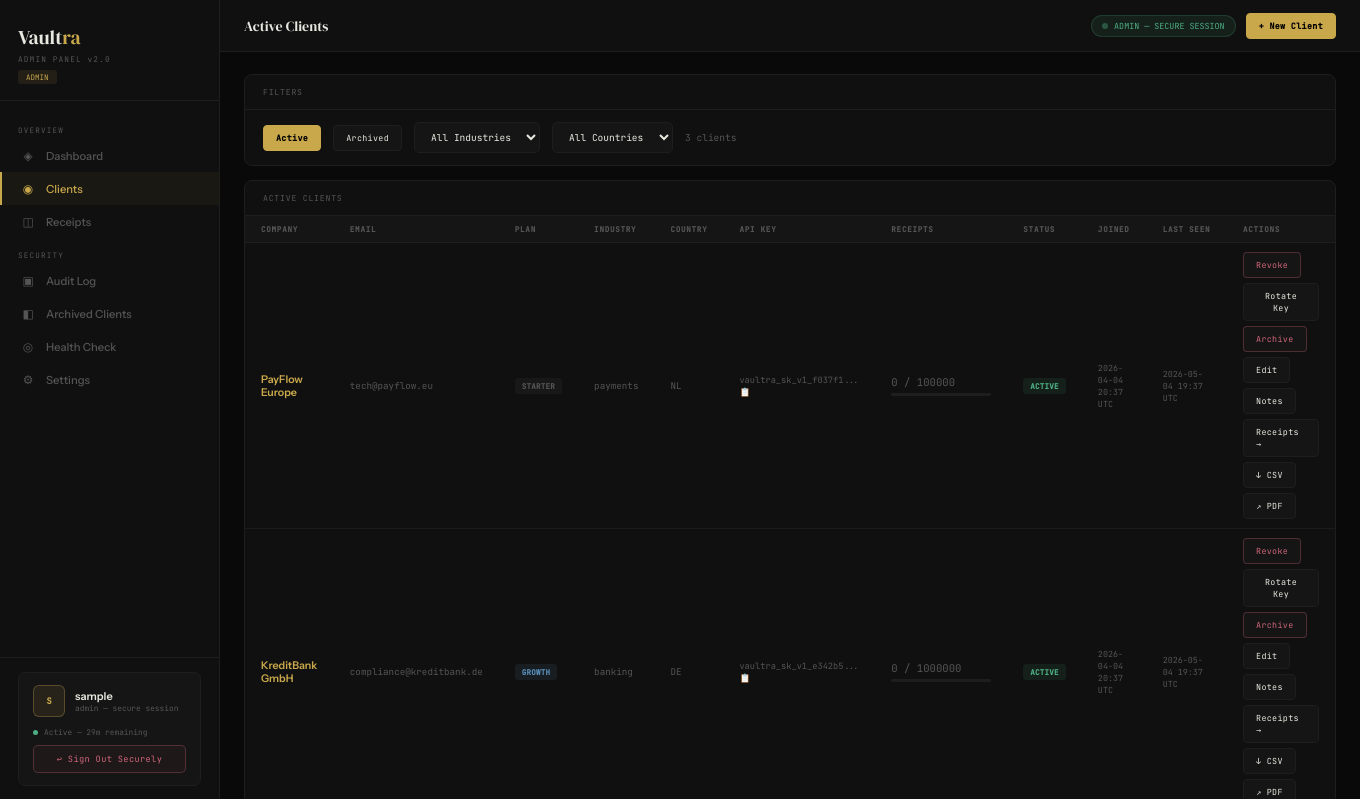
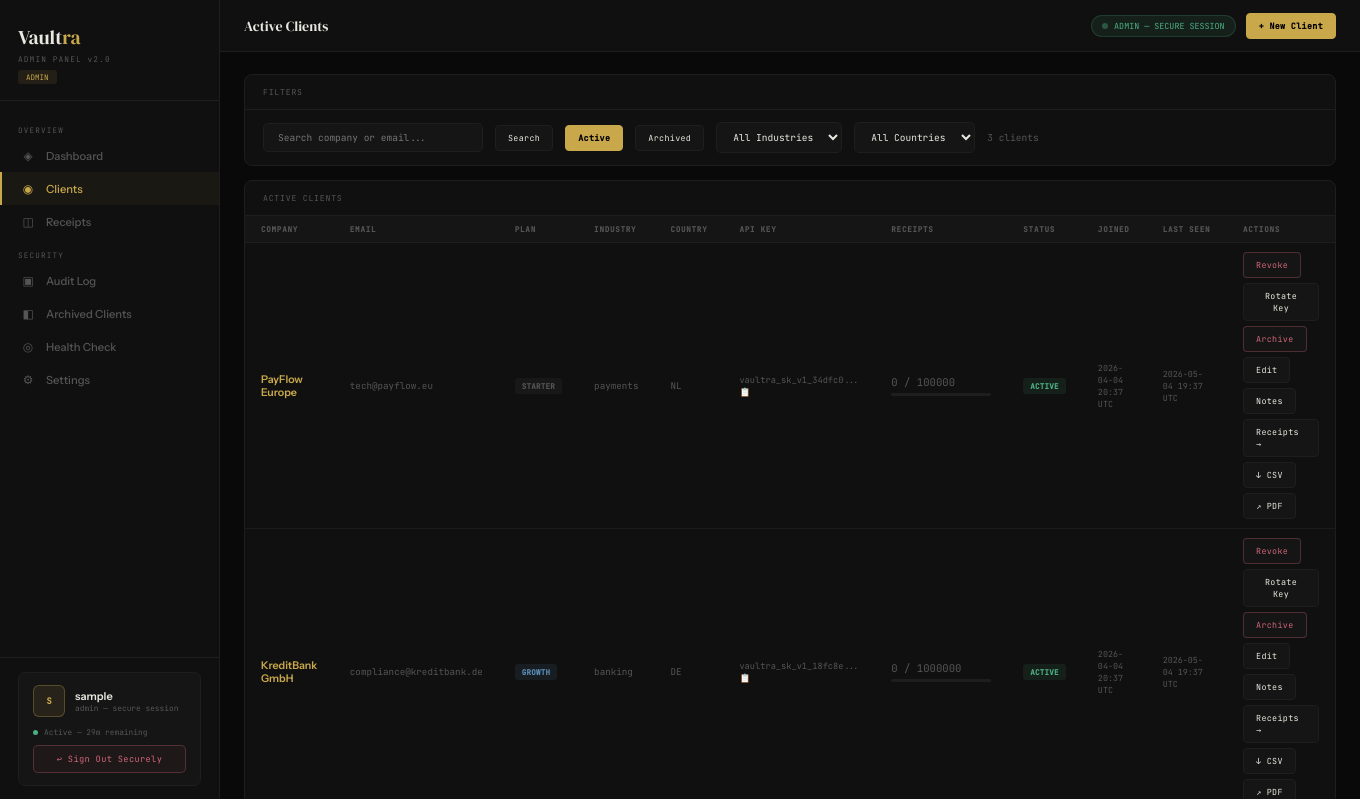
Before and after one commit to Jerryto10/vaultra, a Flask app: page /clients in a window 1360 px wide. Shown: the top 799 px of the page. Run offline with Flask 3, Linux system fonts and the light colour scheme; the visitor is signed in with stand-in values (Sample User, id 1); data comes from the database, SQL or seed files in the repository.

Commit message:
feat: search input in receipts + clients — filter by ID/agent/company/email
Co-Authored-By: Claude Sonnet 4.6 <noreply@anthropic.com>

```diff
--- a/admin/app.py
+++ b/admin/app.py
@@ -403,18 +403,23 @@ def clients():
     show_archived = request.args.get("archived") == "1"
     industry = request.args.get("industry","")
     country = request.args.get("country","")
+    search = request.args.get("search", "").strip()
     query = "SELECT * FROM clients WHERE archived=?"
     params = [1 if show_archived else 0]
     if industry:
         query += " AND industry=?"; params.append(industry)
     if country:
         query += " AND country=?"; params.append(country)
+    if search:
+        query += " AND (company_name LIKE ? OR email LIKE ?)"
+        params.extend([f"%{search}%", f"%{search}%"])
     query += " ORDER BY created_at DESC"
     all_clients = db.execute(query, params).fetchall()
     industries = db.execute("SELECT DISTINCT industry FROM clients WHERE industry IS NOT NULL").fetchall()
     countries = db.execute("SELECT DISTINCT country FROM clients WHERE country IS NOT NULL").fetchall()
     return render_template("clients.html",
         clients=all_clients,
+        search=search,
         show_archived=show_archived,
         industries=industries,
         countries=countries,
--- a/admin/templates/clients.html
+++ b/admin/templates/clients.html
@@ -15,6 +15,11 @@
 <div class="panel" style="margin-bottom:14px;">
   <div class="panel-header"><div class="panel-title">FILTERS</div></div>
   <div style="padding:12px 18px;display:flex;gap:12px;align-items:center;flex-wrap:wrap;">
+    <input type="text" id="client-search" value="{{ search or '' }}"
+      placeholder="Search company or email..."
+      style="background:#151515;border:1px solid var(--border);border-radius:5px;padding:7px 14px;color:var(--text);font-family:var(--mono);font-size:0.68rem;outline:none;width:220px;"
+      onkeydown="if(event.key==='Enter')applyClientSearch()" />
+    <button class="btn" onclick="applyClientSearch()">Search</button>
     <a href="/clients" class="btn {% if not show_archived %}btn-gold{% endif %}">Active</a>
     <a href="/clients?archived=1" class="btn {% if show_archived %}btn-gold{% endif %}">Archived</a>
     <select onchange="applyFilter('industry',this.value)" style="background:#151515;border:1px solid var(--border);border-radius:5px;padding:7px 12px;color:var(--text);font-family:var(--mono);font-size:0.68rem;outline:none;">
@@ -201,6 +206,13 @@
     if(val) url.searchParams.set(key,val); else url.searchParams.delete(key);
     window.location.href = url.toString();
   }
+
+  function applyClientSearch(){
+    const s = document.getElementById('client-search').value;
+    const url = new URL(window.location);
+    if(s) url.searchParams.set('search',s); else url.searchParams.delete('search');
+    window.location.href = url.toString();
+  }
   function openModal(){ document.getElementById('modal').classList.add('open'); }
   function closeModal(){ document.getElementById('modal').classList.remove('open'); }
   function closeRotateModal(){ document.getElementById('rotate-modal').classList.remove('open'); location.reload(); }
```
Also changed, not shown: admin/templates/receipts.html (+6 -1 lines).
